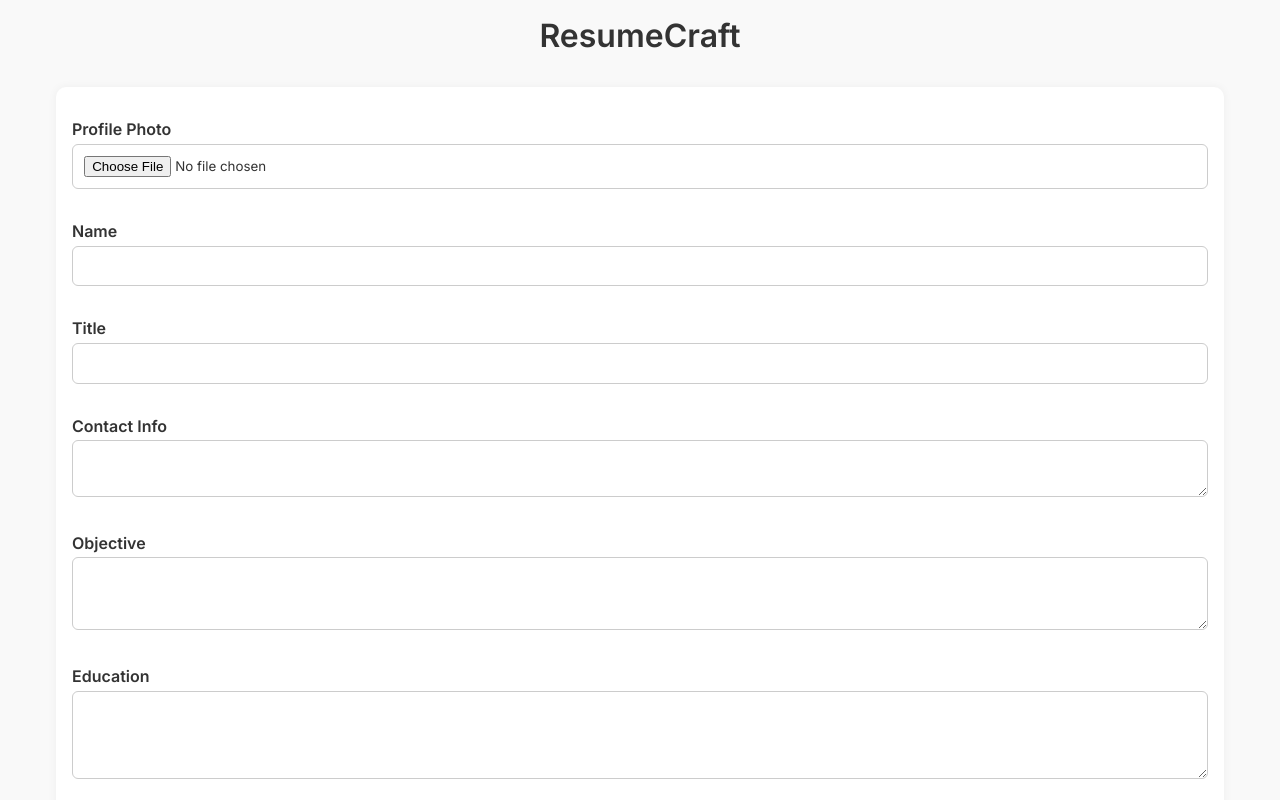
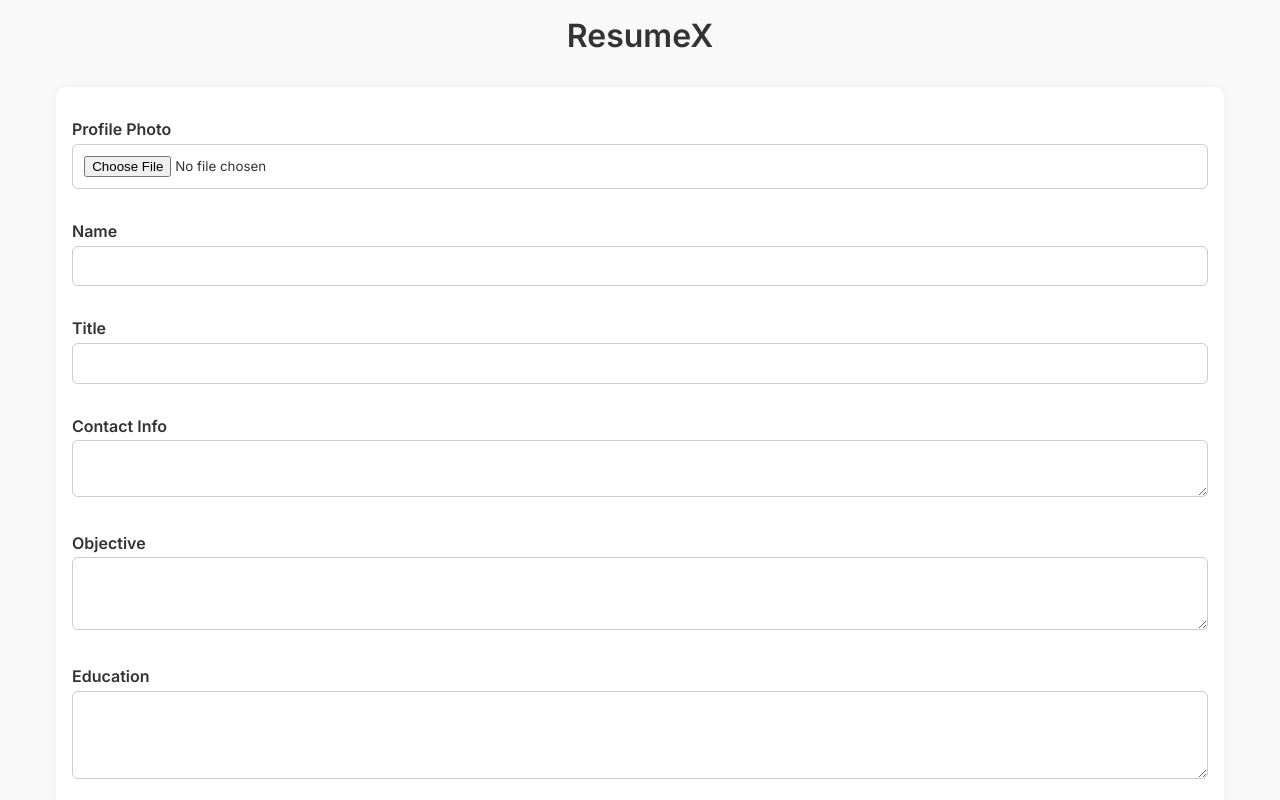
Before and after one commit to itzsandeepshrma/ResumeX, a plain HTML site: page index.html in a window 1280 px wide. Shown: the top 800 px of the page. Drawn offline with Linux system fonts and the light colour scheme.

Commit message:
Update index.html

```diff
--- a/index.html
+++ b/index.html
@@ -8,7 +8,7 @@
   <link rel="stylesheet" href="style.css">
 </head>
 <body>
-  <h1 style="text-align:center; margin-bottom:1rem;">ResumeCraft</h1>
+  <h1 style="text-align:center; margin-bottom:1rem;">ResumeX</h1>
 
   <div class="container">
     <div class="form-section">
```
